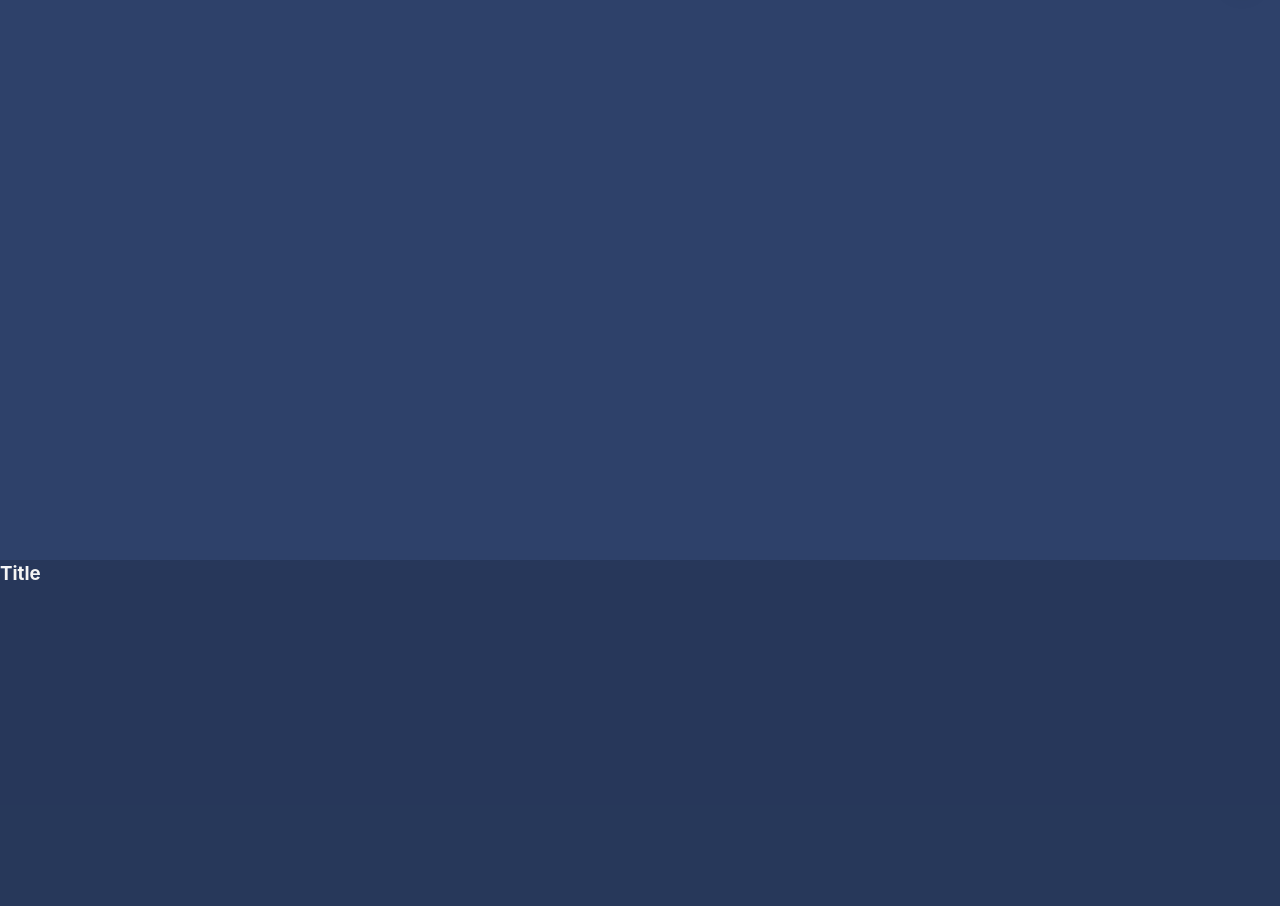
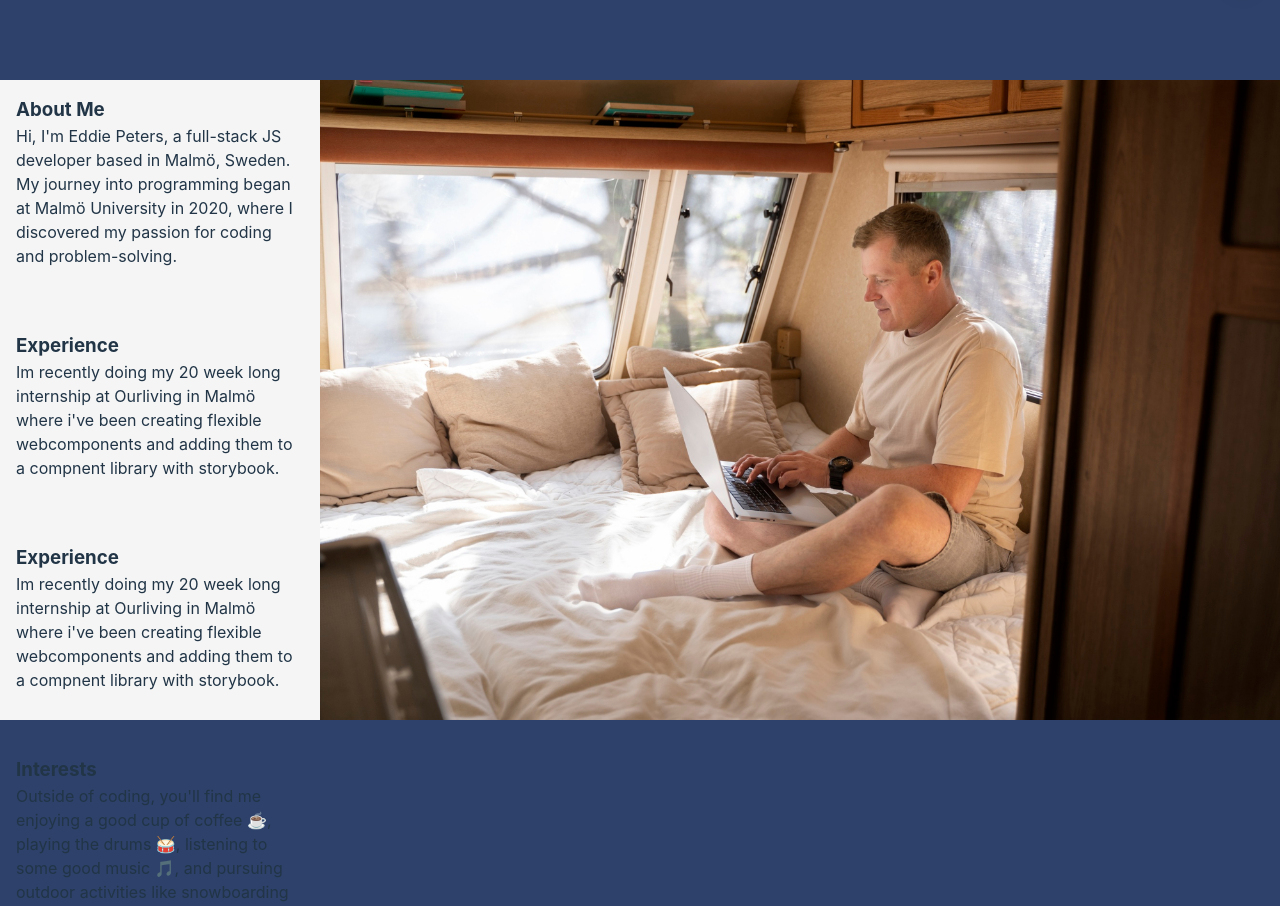
Before and after one commit to eddiepeters00/portfolio, a React (Vite) app: page / in a window 1280 px wide. Shown: the part 720-1626 px from the top of the page. Built offline with nearby package versions, Linux system fonts and the light colour scheme.

Commit message:
created an about me section

```diff
--- a/src/App.tsx
+++ b/src/App.tsx
@@ -3,6 +3,7 @@ import Progressbar from './Components/Progressbar/Progressbar';
 
 import Header from './Sections/Header/Header';
 import Hero from './Sections/Hero/Hero';
+import About from './Sections/About/About';
 import Projects from './Sections/Projects/Projects';
 
 function App() {
@@ -11,6 +12,7 @@ function App() {
       <Progressbar />
       <Header />
       <Hero />
+      <About />
       <Projects />
     </>
   );
--- /dev/null
+++ b/src/Sections/About/About.tsx
@@ -0,0 +1,75 @@
+import styled from '@emotion/styled';
+
+const StyledAboutContainer = styled.article({
+  backgroundColor: 'whiteSmoke',
+  scrollSnapAlign: 'center',
+  height: '80dvh',
+  display: 'flex',
+});
+
+const StyledTextContainer = styled.section({
+  display: 'flex',
+  flexDirection: 'column',
+  justifyContent: 'space-between',
+  gap: '2rem',
+});
+
+const StyledTextGroup = styled.div({
+  margin: '1rem',
+});
+
+const StyledHeading = styled.h3({});
+
+const StyledParagraph = styled.p({});
+
+function About() {
+  return (
+    <StyledAboutContainer>
+      <StyledTextContainer>
+        <StyledTextGroup>
+          <StyledHeading>About Me</StyledHeading>
+          <StyledParagraph>
+            Hi, I'm Eddie Peters, a full-stack JS developer based in Malmö,
+            Sweden. My journey into programming began at Malmö University in
+            2020, where I discovered my passion for coding and problem-solving.
+          </StyledParagraph>
+        </StyledTextGroup>
+
+        <StyledTextGroup>
+          <StyledHeading>Experience</StyledHeading>
+          <StyledParagraph>
+            Im recently doing my 20 week long internship at Ourliving in Malmö
+            where i've been creating flexible webcomponents and adding them to a
+            compnent library with storybook.
+          </StyledParagraph>
+        </StyledTextGroup>
+
+        <StyledTextGroup>
+          <StyledHeading>Experience</StyledHeading>
+          <StyledParagraph>
+            Im recently doing my 20 week long internship at Ourliving in Malmö
+            where i've been creating flexible webcomponents and adding them to a
+            compnent library with storybook.
+          </StyledParagraph>
+        </StyledTextGroup>
+
+        <StyledTextGroup>
+          <StyledHeading>Interests</StyledHeading>
+          <StyledParagraph>
+            Outside of coding, you'll find me enjoying a good cup of coffee ☕,
+            playing the drums 🥁, listening to some good music 🎵, and pursuing
+            outdoor activities like snowboarding 🏂, skateboarding 🛹, rock
+            climbing 🧗‍♂️, and disc golf 🥏.
+          </StyledParagraph>
+        </StyledTextGroup>
+      </StyledTextContainer>
+
+      <img
+        src="./src/images/full-shot-man-working-laptop.jpg"
+        alt="A picture of my beautyfull face"
+      />
+    </StyledAboutContainer>
+  );
+}
+
+export default About;
```
Also changed, not shown: src/images/full-shot-man-working-laptop.jpg (added).
